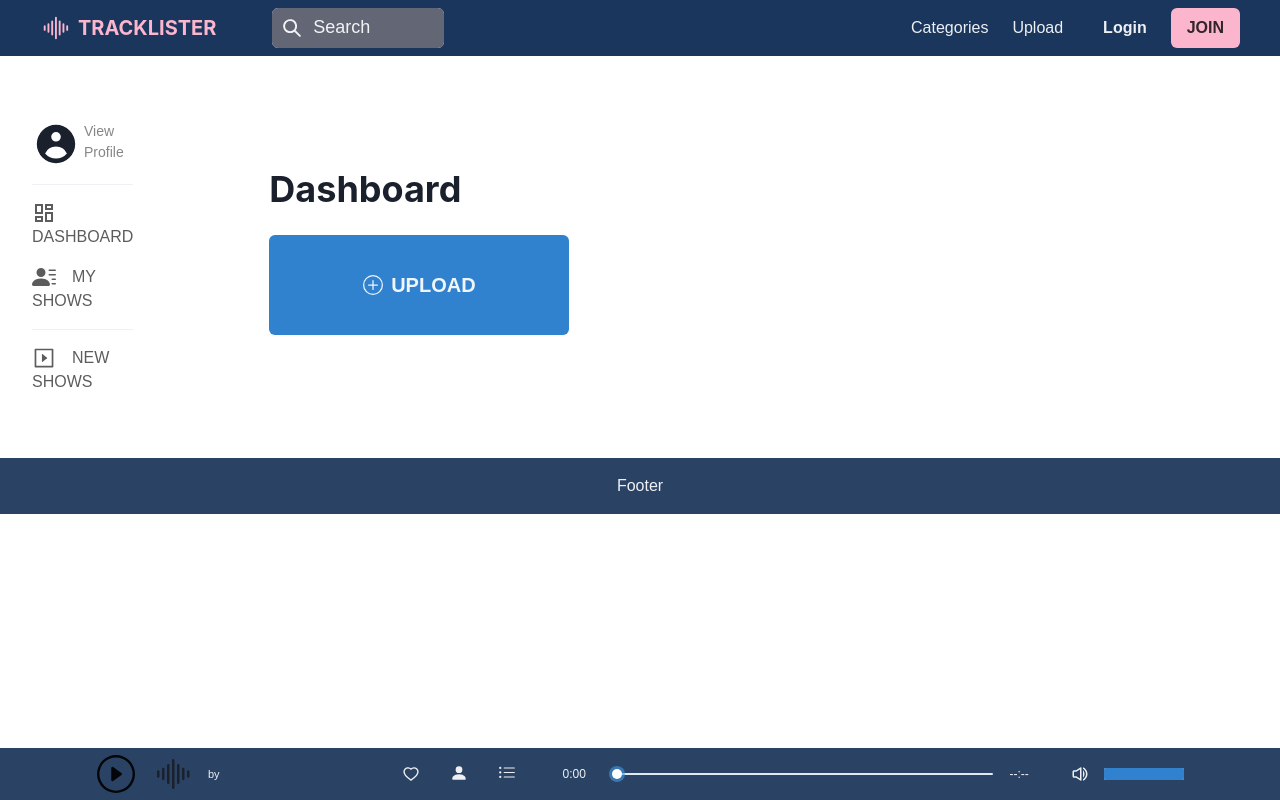
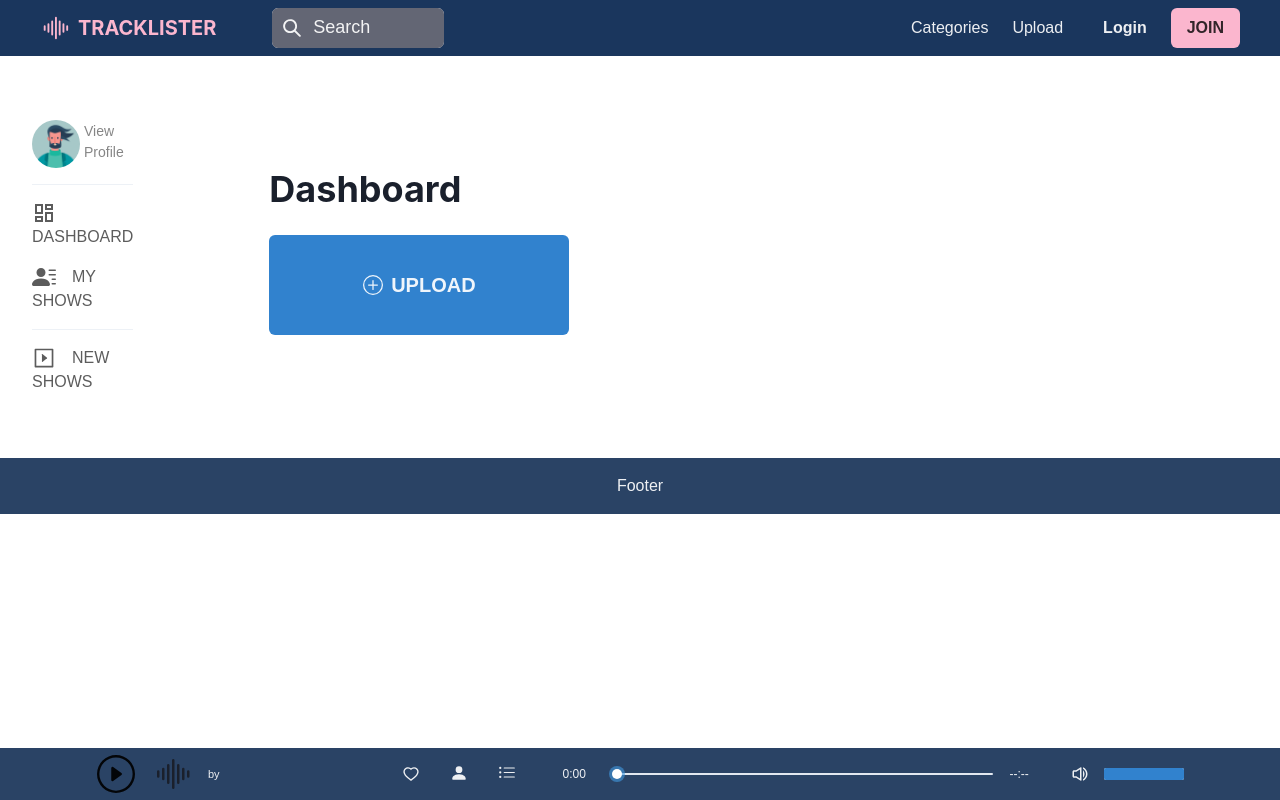
Before and after one commit to d33con/tracklister, a Next.js app: page /dashboard/my-dashboard in a window 1280 px wide. Built offline with nearby package versions, Linux system fonts and the light colour scheme; no server answers; the database is empty; a web font is replaced by a local one.

Commit message:
use static file for placeholder profile pic

```diff
--- a/src/components/Dashboard/DashboardMenu.tsx
+++ b/src/components/Dashboard/DashboardMenu.tsx
@@ -36,11 +36,7 @@ const DashboardMenu: React.FC<DashboardMenuProps> = () => {
           onMouseLeave={() => setHovered(false)}
         >
           <HStack spacing={1}>
-            {user?.photoURL ? (
-              <Avatar src={user.photoURL} size="md" />
-            ) : (
-              <Icon as={HiUserCircle} boxSize={12} />
-            )}
+            <Avatar src={user?.photoURL || "/headshot.png"} size="md" />
             <LinkOverlay as={NextLink} href="#" />
             <Box>
               <Text ml={-1} fontSize={18} color="blackAlpha.900">
--- a/src/pages/[creatorSlug]/[mixSlug].tsx
+++ b/src/pages/[creatorSlug]/[mixSlug].tsx
@@ -203,7 +203,10 @@ const MixPage: React.FC<MixPageProps> = ({ slug, creatorSlug }) => {
                     size="lg"
                     mr={4}
                     name={mixStateValue.selectedMixCreator?.creatorName}
-                    src={mixStateValue.selectedMixCreator?.photoURL}
+                    src={
+                      mixStateValue.selectedMixCreator?.photoURL ||
+                      "/headshot.png"
+                    }
                   />
                   <Text fontSize="18px">
                     {mixStateValue.selectedMixCreator?.creatorName}
--- a/src/pages/settings/profile.tsx
+++ b/src/pages/settings/profile.tsx
@@ -57,10 +57,7 @@ const Profile: React.FC<ProfileProps> = () => {
           <Input type="file" name="photoURL" />
           <Image
             boxSize="200px"
-            src={
-              currentUser?.photoURL ||
-              "https://react.semantic-ui.com/images/avatar/large/matthew.png"
-            }
+            src={currentUser?.photoURL || "/headshot.png"}
             alt={currentUser?.creatorName}
           />
         </FormControl>
@@ -82,7 +79,6 @@ const Profile: React.FC<ProfileProps> = () => {
             color="whiteAlpha.900"
             _hover={{ bg: "blue.600" }}
             textTransform="uppercase"
-            // isDisabled={mixTitle.length === 0}
             type="submit"
           >
             Save profile settings
```
Also changed, not shown: public/headshot.png (added).
